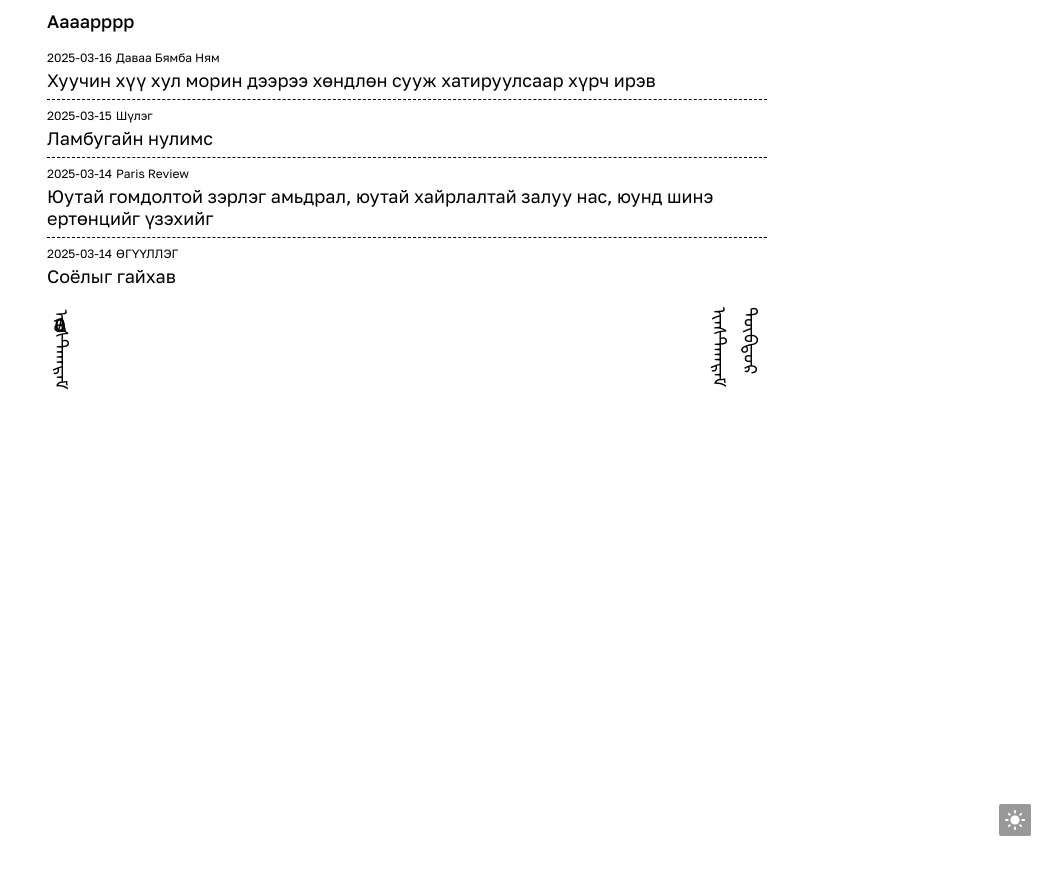
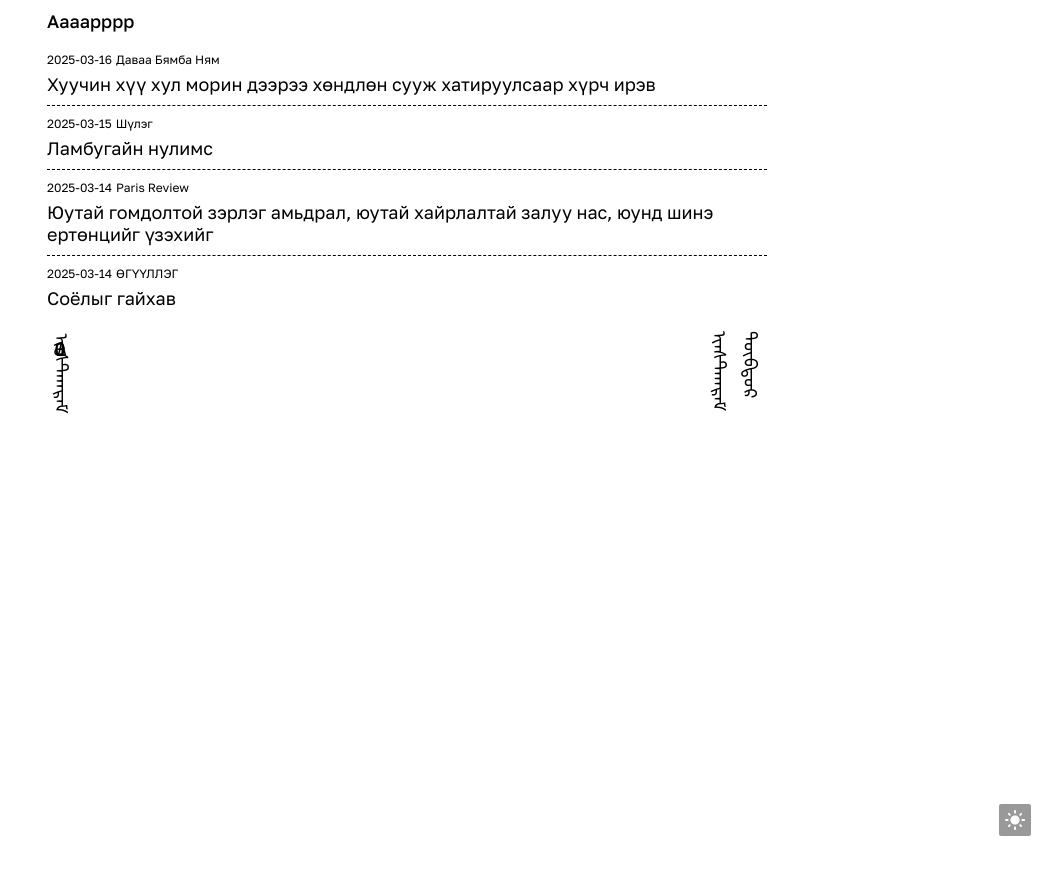
Before and after one commit to aaaarrrrvvvv/aaaarrrrvvvv.github.io, a Jekyll site: the page built from index.html, in a window 1280 px wide. Shown: the top 875 px of the page, without its empty margins (233-1280 px from the left). Built offline with Jekyll 4.4.1, drawn with Linux system fonts in a browser that asks for light colours; some web fonts are replaced.

Commit message:
Update page.css

```diff
--- a/static/css/page.css
+++ b/static/css/page.css
@@ -22,6 +22,7 @@
   display: flex;
   justify-content: flex-start;
   align-items: center;
+  padding-top: 2px;
 }
 .list-post li .date {
   color: #000000;
@@ -47,6 +48,7 @@
   overflow: visible;
   text-overflow: clip;
   word-break: break-word;
+  padding: 2px 0px;
 }
 .list-post li .title a {
   font-size: 18px;
```
